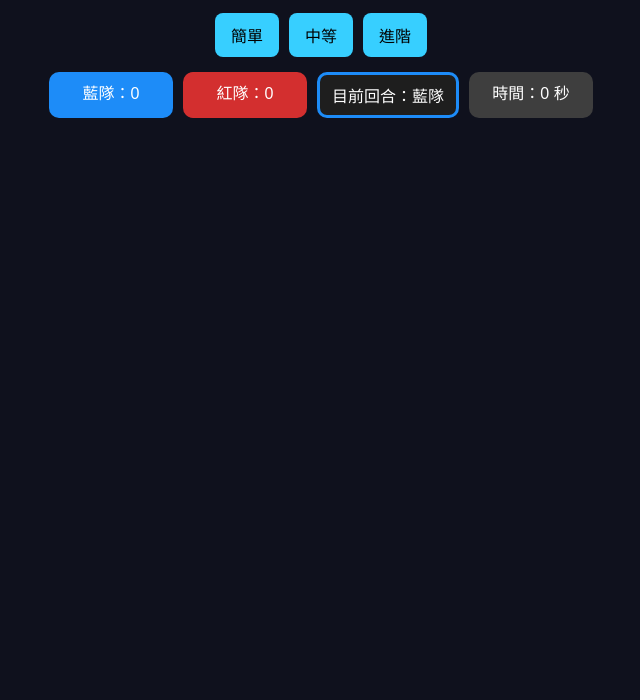
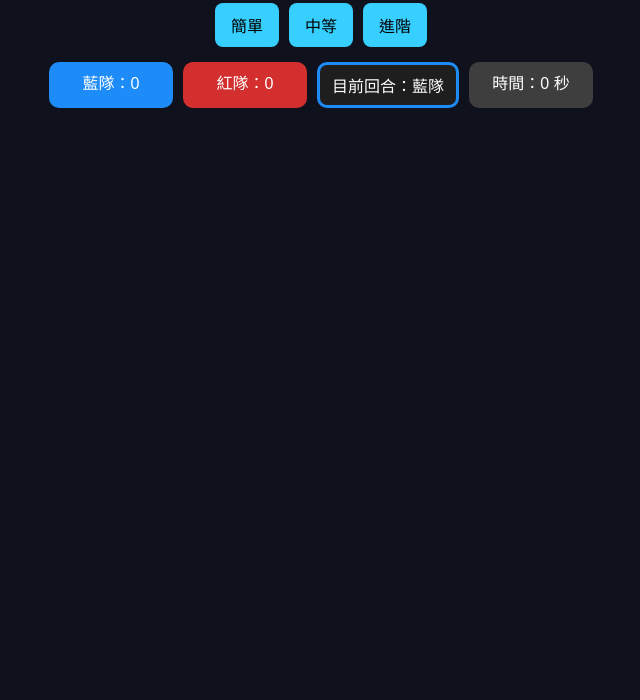
Before and after one commit to adam7315/water-memory-game, a plain HTML site: page index.html in a window 1280 px wide. Shown: the part 100-800 px from the top of the page, without its empty margins (319-959 px from the left). Drawn offline with Linux system fonts and the light colour scheme.

Commit message:
Update style.css

```diff
--- a/style.css
+++ b/style.css
@@ -5,6 +5,11 @@ body {
   text-align: center;
   margin: 0;
   padding: 10px;
+}
+body {
+  margin: 0;
+  padding: 0;
+  overflow-x: hidden;
 }
 
 h1 {
```
